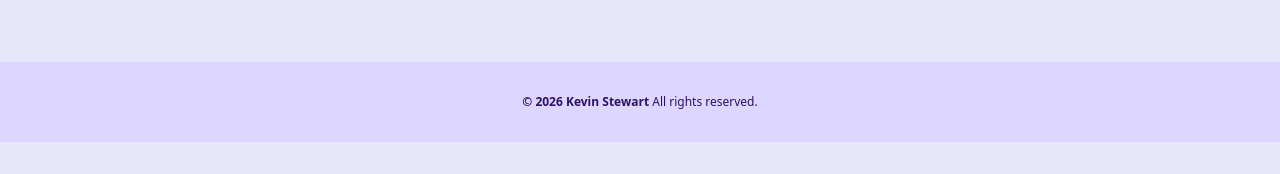
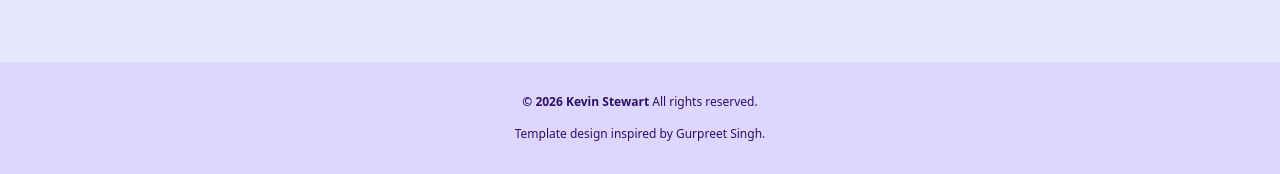
Before and after one commit to kstewart/kstewart.me, an Eleventy site: page src/index.njk in a window 1280 px wide. Shown: the part 6166-6340 px from the top of the page. Before the commit the page ends 6308 px from the top, so only its background shows below. Built offline with nearby package versions, Linux system fonts and the light colour scheme; Eleventy itself is replaced by a stand-in of ours; files that its build step writes are made by us from their sources.

Commit message:
Added attribution

```diff
--- a/src/_includes/partials/_footer.njk
+++ b/src/_includes/partials/_footer.njk
@@ -2,5 +2,5 @@
   <p class="px-4">
     <strong>&copy; {% year %} {{ author.name }}</strong> All rights reserved.
   </divp>
-  {# <p class="px-4 pt-4">Starter template by <a href="https://www.gurpreetsingh.me/" rel="noreferrer">Gurpreet Singh</a>.</p> #}
+  <p class="px-4 pt-4">Template design inspired by <a href="https://www.gurpreetsingh.me/" rel="noreferrer">Gurpreet Singh</a>.</p>
 </footer>
```
